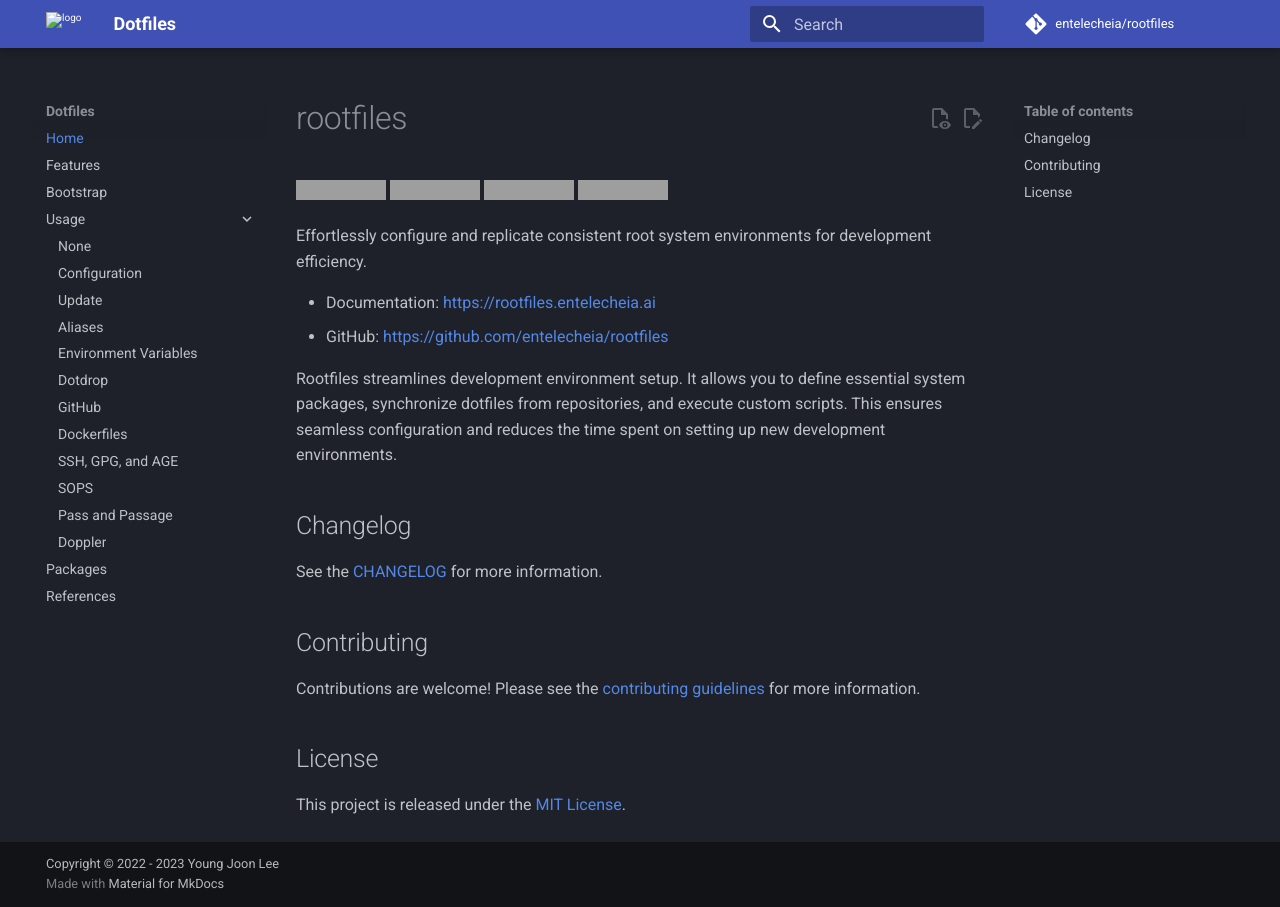
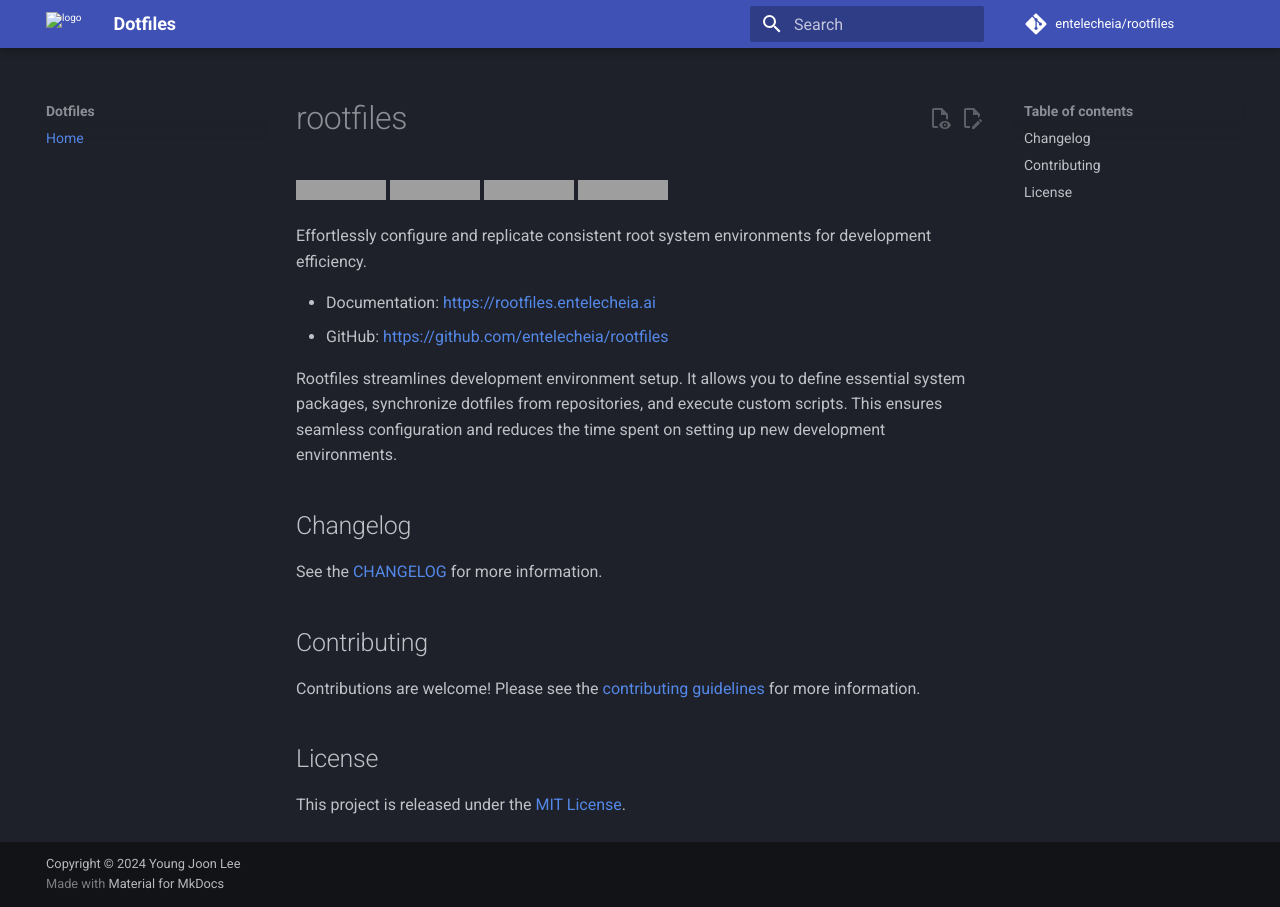
Before and after one commit to entelecheia/rootfiles, an MkDocs documentation site: the page built from docs/index.md, in a window 1280 px wide. Built offline with MkDocs 1.6.1 and Material for MkDocs 9.7.7, drawn with Linux system fonts in a browser that asks for light colours; comment, search, counter and statistics services are not loaded; grey boxes are pictures that could not be loaded.

```diff
--- a/mkdocs.yaml
+++ b/mkdocs.yaml
@@ -2,14 +2,14 @@
 site_url: https://rootfiles.entelecheia.ai
 site_author: Young Joon Lee <entelecheia@hotmail.com>
 site_description: >-
-  Dotfiles are configuration files that are used to customize your shell and other applications. Dotfiles are a great way to standardize your development environment. You can use the same rootfiles in your local development environment, in your CI/CD pipeline, and in your production environment.
+  Effortlessly configure and replicate consistent root system environments for development efficiency.
 # Repository
 repo_name: entelecheia/rootfiles
 repo_url: https://github.com/entelecheia/rootfiles
 edit_uri: edit/main/docs/
 
 # Copyright
-copyright: Copyright &copy; 2022 - 2023 Young Joon Lee
+copyright: Copyright &copy; 2024 Young Joon Lee
 
 plugins:
   - search
@@ -71,20 +71,3 @@
     property: G-VMN7QWCMSV
 nav:
   - Home: index.md
-  - Features: features.md
-  - Bootstrap: bootstrap.md
-  - Usage:
-    - usage/index.md
-    - Configuration: usage/configuration.md
-    - Update: usage/update.md
-    - Aliases: usage/aliases.md
-    - Environment Variables: usage/envs.md
-    - Dotdrop: usage/dotdrop.md
-    - GitHub: usage/github.md
-    - Dockerfiles: usage/dockerfiles.md
-    - SSH, GPG, and AGE: usage/ssh-gpg-age.md
-    - SOPS: usage/sops.md
-    - Pass and Passage: usage/pass.md
-    - Doppler: usage/doppler.md
-  - Packages: packages.md
-  - References: references.md
```
Also changed, not shown: .readthedocs.yaml (deleted, +0 -14 lines), 1 other file.
